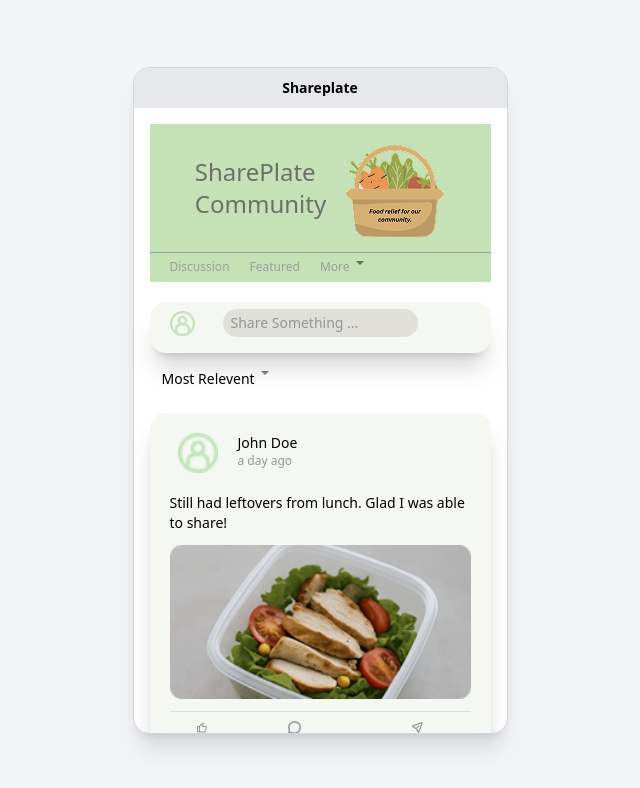
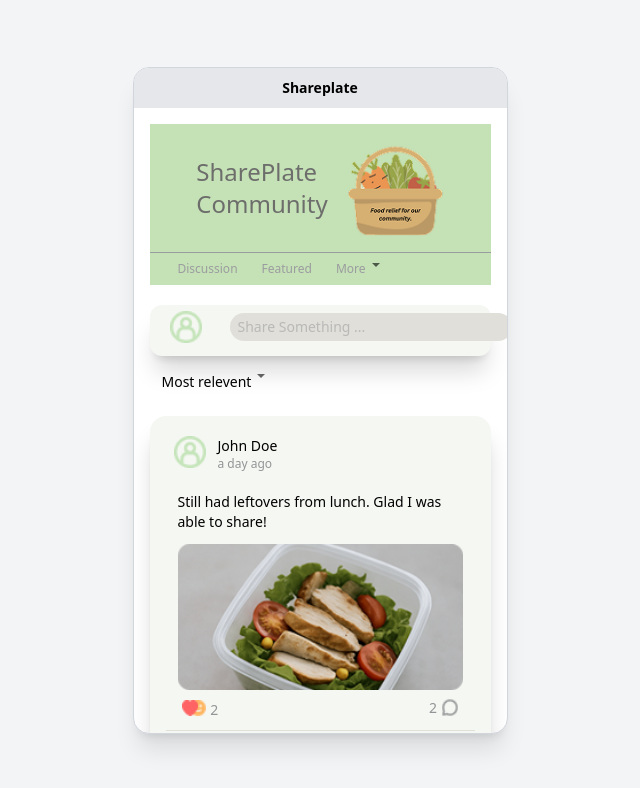
Before and after one commit to jennify1/plate2plate-app, a React (Vite) app: page /community in a window 1280 px wide. Shown: the top 788 px of the page, without its empty margins (320-960 px from the left). Built offline with nearby package versions, Linux system fonts and the light colour scheme.

Commit message:
completed UI for community page

```diff
--- /dev/null
+++ b/src/components/CommunityPostCard.jsx
@@ -0,0 +1,76 @@
+import CommentImg from "../assets/CommentImg.png";
+import MockPostPhoto from "../assets/MockPostPhoto.png";
+import ShareImg from "../assets/ShareImg.png";
+import SmileyFace from "../assets/SmileyFace.png";
+import ThumbsUp from "../assets/ThumbsUp.png";
+import HeartImg from "../assets/HeartImg.png";
+import profilePicture from "../assets/ProfilePicture.png";
+
+export const CommunityPostCard = () => {
+    return (
+        <div className="flex flex-col bg-[#F5F7F2] h-auto shadow-xl/20 rounded-2xl px-4 py-3 mt-5">
+        {/* Card header */}
+        <div className="flex flex-row flex-start w-full p-2 gap-x-3">
+          <img src= {profilePicture} alt="profile picture" className="w-[2rem] h-[2rem]"></img>
+          <div className="flex flex-col">
+            <h2 className="text-sm font-medium"> John Doe </h2>
+            <p className="text-xs text-[#929496]"> a day ago</p>
+          </div>
+        </div>
+
+        {/* Post caption */}
+        <p className="text-sm mt-3 px-3"> Still had leftovers from lunch. Glad I was able to share!</p>
+
+        {/* Post Photo */}
+        <img src={MockPostPhoto} alt="Post photo" className="mt-3 w-full px-3"></img>
+
+        {/* Likes and comments number */}
+        <div className="flex flex-row w-full px-4 pt-2 justify-between text-sm text-[#929496] items-center">
+          <div className="relative flex flex-row h-[1rem] pl-[1.8rem]">
+            <img src={HeartImg} alt="Heart react" className="absolute left-0 top-0 w-[1rem] h-[1rem] z-20"></img>
+            <img src={SmileyFace} alt="Smiley face" className="absolute left-2 top-0 w-[1rem] h-[1rem] z-10"></img>
+            <p className=""> 2 </p>
+          </div>
+
+          <div className="flex flex-row gap-x-1">
+            <p> 2 </p>
+            <img src={CommentImg} alt="Comments" className="w-[1.1rem] h-[1.2rem]"></img>
+          </div>
+        </div>
+
+        {/* Like Comment Share div */}
+        <div className="w-full flex flex-col justify-evenly items-center gap-y-2 text-xs text-[#929496] mt-3">
+          <div className="w-full bg-[#E1DFDA] h-[0.1rem]"></div>
+          <div className="w-full flex flex-row justify-around items-center gap-x-3">
+            <button className="flex flex-row cursor-pointer gap-x-1">
+              <img src={ThumbsUp} alt="Thumbs Up Buttin" className="w-[1rem] h-[1rem]"></img>
+              Like
+            </button>
+            <button className="flex flex-row cursor-pointer gap-x-1">
+              <img src={CommentImg} alt="Comment Button" className="w-[1rem] h-[1rem]"></img>
+              Comment
+            </button>
+            <button className="flex flex-row cursor-pointer gap-x-1">
+              <img src={ShareImg} alt="Share Button" className="w-[1rem] h-[1rem]"></img>
+              Share
+            </button>
+          </div>
+          <div className="w-full bg-[#E1DFDA] h-[0.1rem]"></div>
+        </div>
+
+        {/* Comments section */}
+        <div className="flex flex-col justify-evenly w-[18rem] h-auto gap-y-3 px-2 py-4">
+          {/* Comments Card */}
+          <div className="flex flex-row gap-x-2">
+            <img src= {profilePicture} alt="profile picture" className="w-[1.5rem] h-[1.5rem] opacity-90"></img>
+
+            <div className="flex flex-col bg-[#EAE9E4] h-auto w-full gap-x-1 rounded-xl px-3 py-1.5 text-sm">
+              <h2 className="font-medium">Sarah</h2>
+              <p className="">So grateful for everyone using this app. Food waste is such a big problem!</p>
+            </div>
+          </div>
+        </div>
+    </div>
+
+    );
+};
--- a/src/pages/CommunityPage.jsx
+++ b/src/pages/CommunityPage.jsx
@@ -3,13 +3,7 @@ import { Link } from 'react-router-dom';
 import CommunityImg from '../assets/CommunityImg.png';
 import downArrow from "../assets/down-arrow.svg";
 import profilePicture from "../assets/ProfilePicture.png";
-import CommentImg from "../assets/CommentImg.png";
-import MockPostPhoto from "../assets/MockPostPhoto.png";
-import ShareImg from "../assets/ShareImg.png";
-import SmileyFace from "../assets/SmileyFace.png";
-import ThumbsUp from "../assets/ThumbsUp.png";
-import HeartImg from "../assets/HeartImg.png";
-
+import { CommunityPostCard } from "../components/CommunityPostCard";
 
 export const CommunityPage = () => {
   return (
@@ -23,109 +17,42 @@ export const CommunityPage = () => {
       <div className="flex flex-row justify-center items-center w-full h-[8rem] bg-[#c5e1b6] text-[#6D6E6C] font-medium gap-x-5">
         <div className="text-2xl">SharePlate <br/> Community</div>
         {/* Image */}
-        <img className="" src={CommunityImg} alt="Basket of Produce" />
+        <img className="w-[6rem]" src={CommunityImg} alt="Basket of Produce" />
       </div>
 
       {/* Seperator */}
       <div className="w-full h-[0.1rem] bg-[#9B9C9F]"></div>
 
       {/* Tabs */}
-      <div className="flex flex-row justify-start items-center w-full h-[1.8rem] bg-[#c5e1b6] text-[#9B9C9F] text-xs gap-x-5 pl-5">
-        <div>Discussion</div>
-        <div>Featured</div>
-        <div>
-          <button type="button" class="inline-flex w-full justify-center gap-x-1.5 py-1 hover:text-black-400" id="menu-button" aria-expanded="true" aria-haspopup="true">
-            More
-            <img src= {downArrow} alt="drop down" className="w-[0.5rem] opacity-50" ></img>
-          </button>
-        </div>
+      <div className="flex flex-row justify-start items-center w-full h-[2rem] bg-[#c5e1b6] text-[#9B9C9F] text-xs gap-x-6 pl-7">
+        <button>Discussion</button>
+        <button>Featured</button>
+        <button type="button" class="inline-flex gap-x-1.5 py-1 hover:text-black-400 cursor-pointer" id="menu-button" aria-expanded="true" aria-haspopup="true">
+          More
+          <img src= {downArrow} alt="drop down" className="w-[0.5rem] opacity-60" ></img>
+        </button>
       </div>
 
       {/* Search Bar */}
 
-      <div className="flex flex-row justify-start gap-x-7 items-center bg-[#F5F7F2] shadow-xl/15 rounded-2xl mt-5 px-5 pb-2 h-[3.2rem]">
-        <img src= {profilePicture} alt="profile picture" className=""></img>
+      <div className="flex flex-row justify-start gap-x-7 items-center bg-[#F5F7F2] shadow-xl/15 rounded-xl mt-5 px-5 pb-2 h-[3.2rem]">
+        <img src= {profilePicture} alt="profile picture" className="w-[2rem] h-[2rem]"></img>
 
-        <div className="bg-[#E1DFDA] rounded-3xl text-[#929496] text-sm py-1 pl-2 pr-15">
-          Share Something ...
-        </div>
+        <input type="text" placeholder="Share Something ..." className="bg-[#E1DFDA] rounded-3xl text-[#929496] text-sm py-1 pl-2 pr-18 focus:ring-gray-500 focus:border-gray-500"/>
       </div>
 
       {/* Drop down for filtering */}
       <div className="flex flex-row justify-start w-full mt-3 ml-3">
-        <button type="button" class="text-sm inline-flex w-full gap-x-1.5 py-1 hover:text-black-400" id="menu-button" aria-expanded="true" aria-haspopup="true">
-          Most Relevent
-          <img src= {downArrow} alt="drop down" className="w-[0.5rem] opacity-50" ></img>
+        <button type="button" class="text-sm inline-flex w-full gap-x-1.5 py-1 hover:text-black-400 cursor-pointer" id="menu-button" aria-expanded="true" aria-haspopup="true">
+          Most relevent
+          <img src= {downArrow} alt="drop down" className="w-[0.5rem] opacity-60" ></img>
         </button>
       </div>
 
       {/* Cards for listings */}
-
-      <div className="flex flex-col bg-[#F5F7F2] h-auto shadow-xl/20 rounded-2xl px-5 py-3 mt-5">
-        {/* Card header */}
-        <div className="flex flex-row flex-start w-full p-2 gap-x-5">
-          <img src= {profilePicture} alt="profile picture" className="w-[2.5rem]"></img>
-          <div className="flex flex-col">
-            <h2 className="text-sm font-medium"> John Doe </h2>
-            <p className="text-xs text-[#929496]"> a day ago</p>
-          </div>
-        </div>
-
-        {/* Post caption */}
-        <p className="text-sm mt-3"> Still had leftovers from lunch. Glad I was able to share!</p>
-
-        {/* Post Photo */}
-        <img src={MockPostPhoto} alt="Post photo" className="mt-3 w-full"></img>
-
-        {/* Likes and comments number */}
-
-        {/* Like Comment Share div */}
-        <div className="w-full flex flex-col justify-evenly items-center gap-y-2 text-xs text-[#929496] mt-3">
-          <div className="w-full bg-[#E1DFDA] h-[0.1rem]"></div>
-          <div className="w-full flex flex-row justify-around items-center gap-x-3">
-            <button>
-              <img src={ThumbsUp} alt="Thumbs Up Buttin" className=""></img>
-              Like
-            </button>
-            <button>
-              <img src={CommentImg} alt="Comment Button" className=""></img>
-              Comment
-            </button>
-            <button>
-              <img src={ShareImg} alt="Share Button" className=""></img>
-              Share
-            </button>
-          </div>
-          <div className="w-full bg-[#E1DFDA] h-[0.1rem]"></div>
-        </div>
-
-        {/* Comments section */}
-        <div className="flex flex-col justify-evenly w-full h-auto gap-y-3 px-2 py-4">
-          {/* Comments Card */}
-          <div className="flex flex-row gap-x-3">
-            <img src= {profilePicture} alt="profile picture" className="w-[2rem] h-[2rem] opacity-90"></img>
-
-            <div className="flex flex-col bg-[#EAE9E4] h-auto w-full gap-x-1 rounded-xl px-3 py-1 text-sm">
-              <h2 className="font-medium">Sarah</h2>
-              <p>So grateful for everyone using this app. Food waste is such a big problem!</p>
-            </div>
-          </div>
-        </div>
-
-      </div>
+      <CommunityPostCard></CommunityPostCard>
 
       {/* FOOTER */}
     </PhoneFrame>
   );
 };
-
-// import PhoneFrame from "../components/PhoneFrame";
-// import { Link } from 'react-router-dom';
-// export const CommunityPage = () => {
-//   return (
-//     <PhoneFrame>
-//       <h1 className="text-xl font-bold">Welcome</h1>
-//       <p className="text-gray-600">This is the community page of the app.</p>
-//     </PhoneFrame>
-//   );
-// };
```
